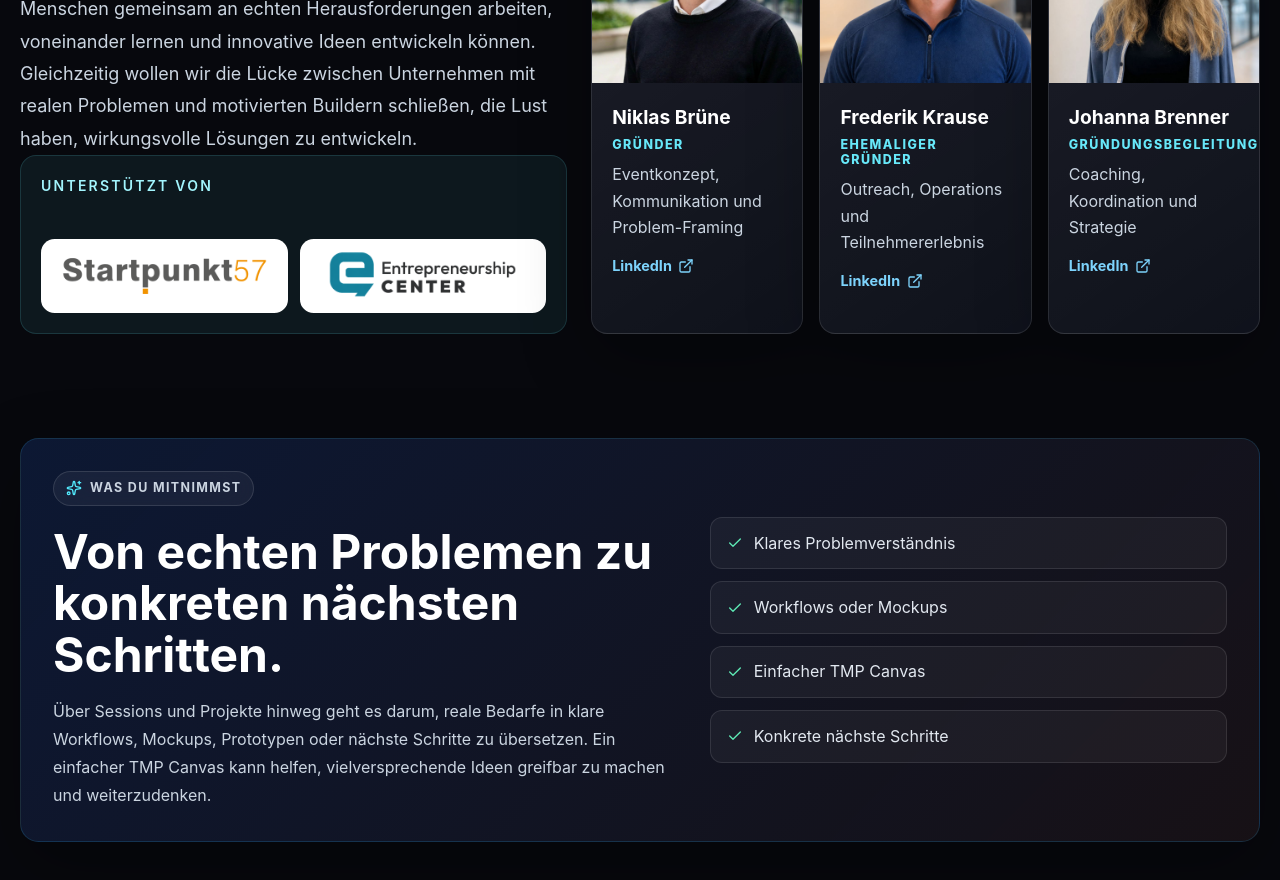
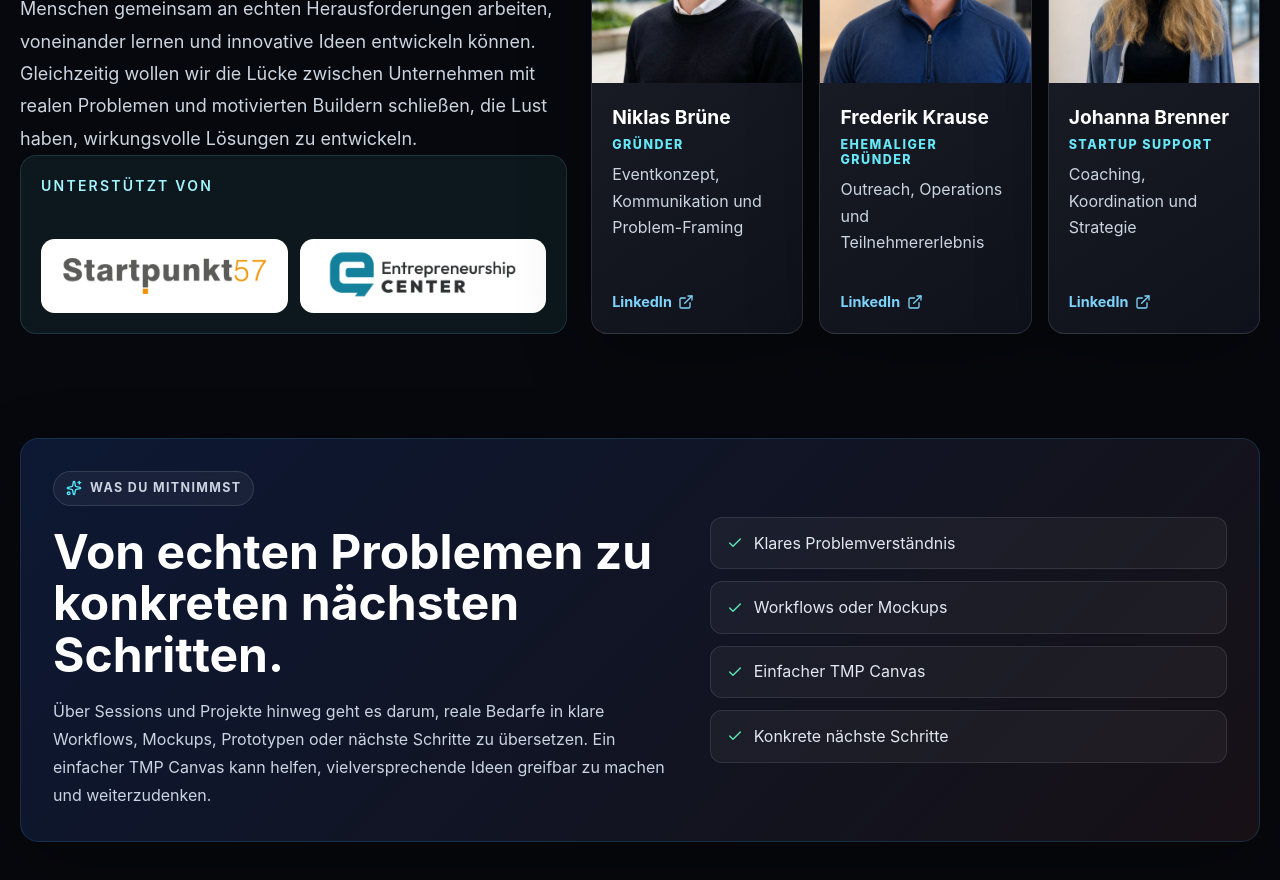
Before and after one commit to niklasnikvisualsmedia333/pizza-and-prototypes, a React (Vite) app: page / in a window 1280 px wide. Shown: the part 3360-4240 px from the top of the page. Built offline with nearby package versions, Linux system fonts and the light colour scheme.

Commit message:
balance organizer card roles

```diff
--- a/src/App.tsx
+++ b/src/App.tsx
@@ -590,7 +590,7 @@ const copy = {
     organizers: [
       ['Niklas Brüne', 'Gründer', 'Eventkonzept, Kommunikation und Problem-Framing'],
       ['Frederik Krause', 'Ehemaliger Gründer', 'Outreach, Operations und Teilnehmererlebnis'],
-      ['Johanna Brenner', 'Gründungsbegleitung', 'Coaching, Koordination und Strategie'],
+      ['Johanna Brenner', 'Startup support', 'Coaching, Koordination und Strategie'],
     ],
     companiesKicker: 'Für Unternehmen',
     companiesTitle: 'Habt ihr ein echtes Problem oder wollt das Format unterstützen?',
--- a/src/styles.css
+++ b/src/styles.css
@@ -1732,7 +1732,8 @@ main > header {
   width: fit-content;
   align-items: center;
   gap: 0.4rem;
-  margin-top: 0.9rem;
+  margin-top: auto;
+  padding-top: 0.9rem;
   color: #7dd3fc;
   font-size: 0.9rem;
   font-weight: 750;
```
